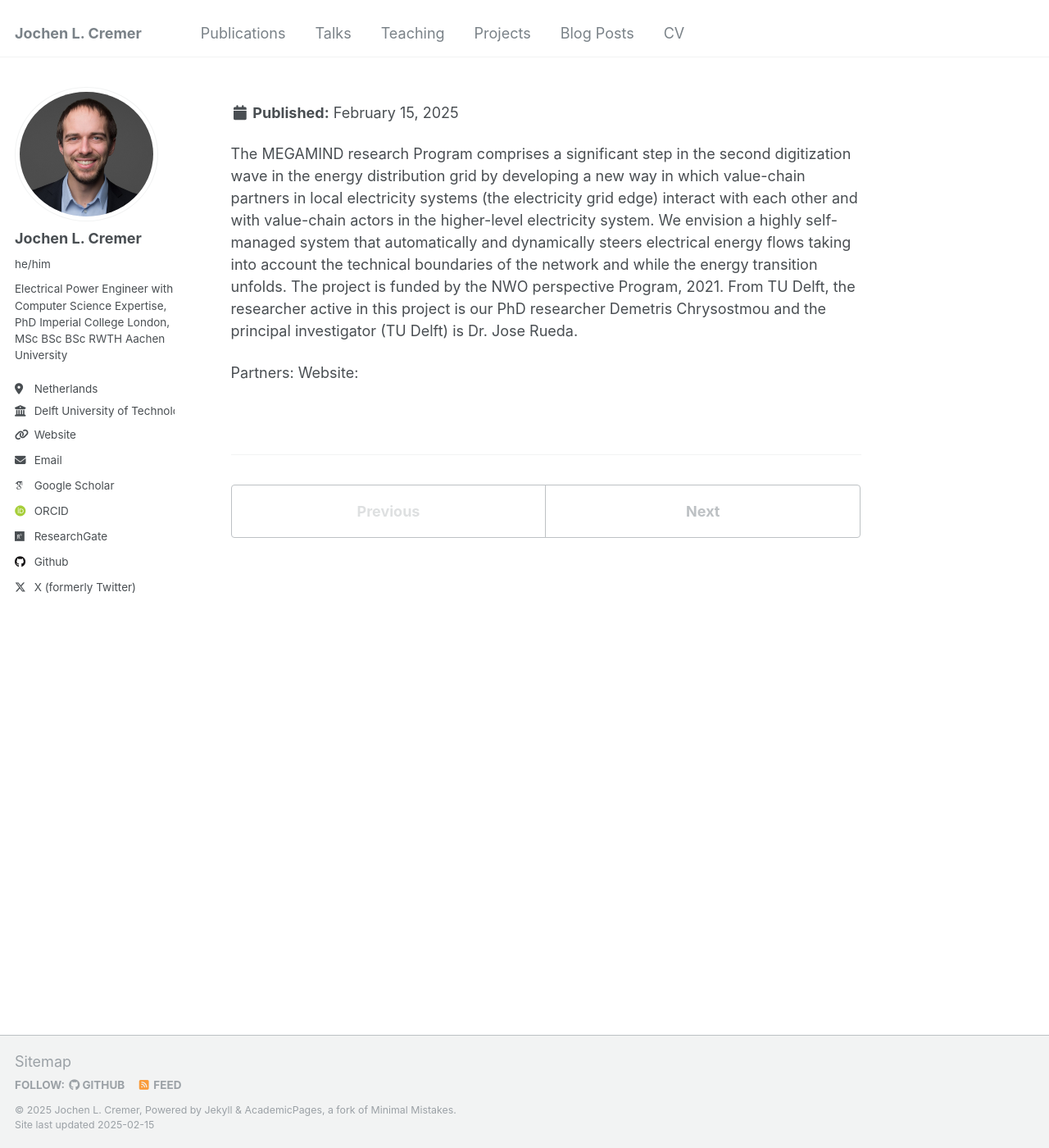
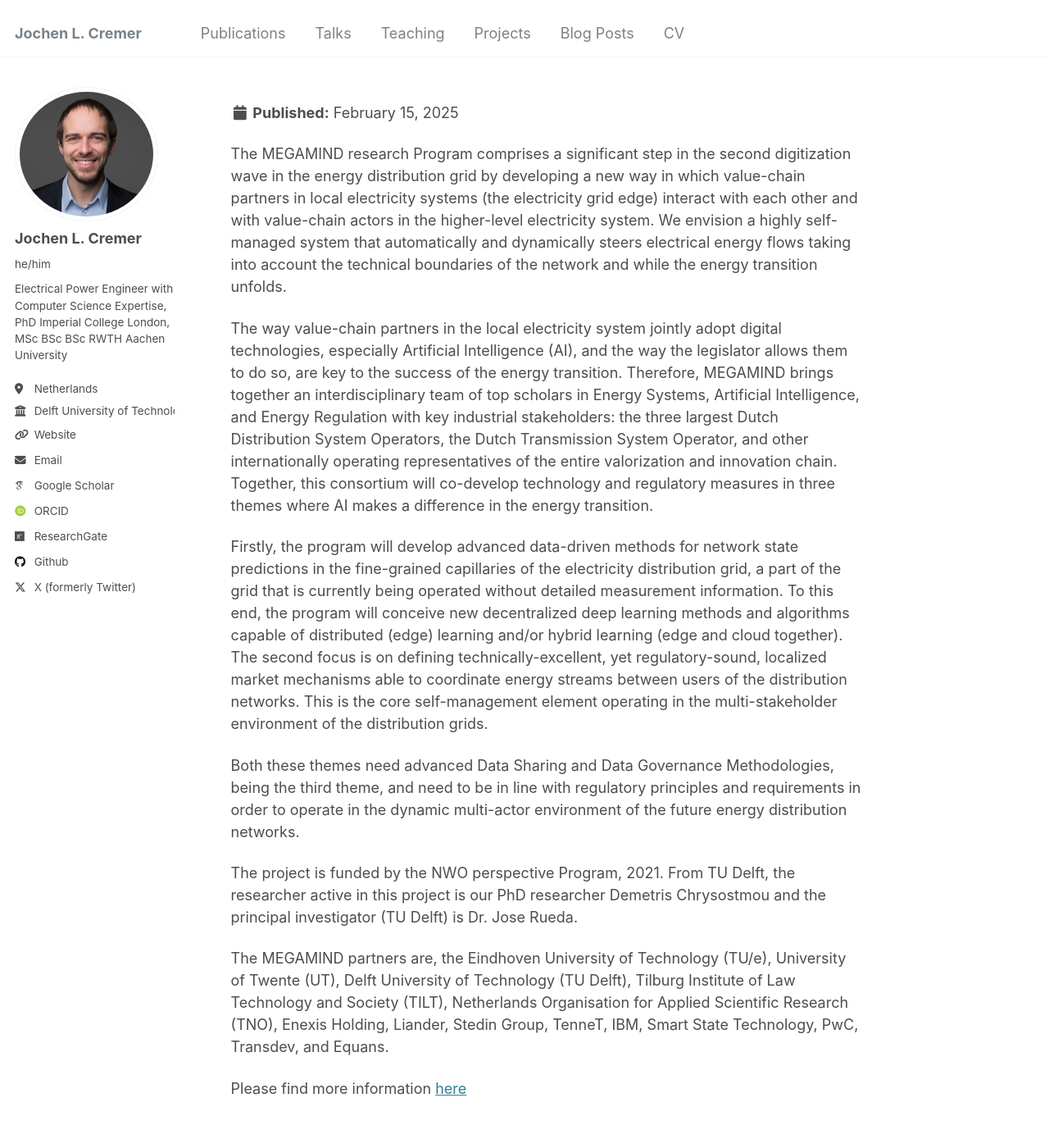
Before and after one commit to JochenC/JochenC.github.io, a Jekyll site: the page built from _projects/megamind.md, in a window 1280 px wide and 1400 px high. Shown: the whole window at 82% size. Built offline with Jekyll 4.4.1, drawn with Linux system fonts in a browser that asks for light colours; some web fonts are replaced.

Commit message:
Add files via upload

```diff
--- a/_projects/megamind.md
+++ b/_projects/megamind.md
@@ -1,10 +1,20 @@
 ---
 title: "MEGAMIND Measuring, Gathering, Mining and Integrating Data for Self-management in the Edge of the Electricity System"
-excerpt: "Network operators and market parties are looking for ways to prevent intelligently  overloading the network and to link supply and demand. The MEGAMIND programme brings together knowledge of energy systems, artificial intelligence and regulation to develop both the necessary technology and appropriate regulations. The researchers aim to develop models to predict when problems will arise. Then, they will have devices that consume energy interact directly with devices that produce energy to avoid these situations. <br/><img src='/images/megamind_logo.png' width="200">"
+excerpt: "[2021Network operators and market parties are looking for ways to prevent intelligently  overloading the network and to link supply and demand. The MEGAMIND programme brings together knowledge of energy systems, artificial intelligence and regulation to develop both the necessary technology and appropriate regulations. The researchers aim to develop models to predict when problems will arise. Then, they will have devices that consume energy interact directly with devices that produce energy to avoid these situations. <br/><img src='/images/megamind_logo.png' width="200">"
 collection: portfolio
 ---
 
-The MEGAMIND research Program comprises a significant step in the second digitization wave in the energy distribution grid by developing a new way in which value-chain partners in local electricity systems (the electricity grid edge) interact with each other and with value-chain actors in the higher-level electricity system. We envision a highly self-managed system that automatically and dynamically steers electrical energy flows taking into account the technical boundaries of the network and while the energy transition unfolds. The project is funded by the NWO perspective Program, 2021. From TU Delft, the researcher active in this project is our PhD researcher Demetris Chrysostmou and the principal investigator (TU Delft) is Dr. Jose Rueda.
+The MEGAMIND research Program comprises a significant step in the second digitization wave in the energy distribution grid by developing a new way in which value-chain partners in local electricity systems (the electricity grid edge) interact with each other and with value-chain actors in the higher-level electricity system. We envision a highly self-managed system that automatically and dynamically steers electrical energy flows taking into account the technical boundaries of the network and while the energy transition unfolds.
 
-Partners:
-Website:
+The way value-chain partners in the local electricity system jointly adopt digital technologies, especially Artificial Intelligence (AI), and the way the legislator allows them to do so, are key to the success of the energy transition. Therefore, MEGAMIND brings together an interdisciplinary team of top scholars in Energy Systems, Artificial Intelligence, and Energy Regulation with key industrial stakeholders: the three largest Dutch Distribution System Operators, the Dutch Transmission System Operator, and other internationally operating representatives of the entire valorization and innovation chain. Together, this consortium will co-develop technology and regulatory measures in three themes where AI makes a difference in the energy transition.
+
+Firstly, the program will develop advanced data-driven methods for network state predictions in the fine-grained capillaries of the electricity distribution grid, a part of the grid that is currently being operated without detailed measurement information. To this end, the program will conceive new decentralized deep learning methods and algorithms capable of distributed (edge) learning and/or hybrid learning (edge and cloud together). The second focus is on defining technically-excellent, yet regulatory-sound, localized market mechanisms able to coordinate energy streams between users of the distribution networks. This is the core self-management element operating in the multi-stakeholder environment of the distribution grids.
+
+Both these themes need advanced Data Sharing and Data Governance Methodologies, being the third theme, and need to be in line with regulatory principles and requirements in order to operate in the dynamic multi-actor environment of the future energy distribution networks.
+
+The project is funded by the NWO perspective Program, 2021. From TU Delft, the researcher active in this project is our PhD researcher Demetris Chrysostmou and the principal investigator (TU Delft) is Dr. Jose Rueda.
+
+
+The MEGAMIND partners are, the Eindhoven University of Technology (TU/e), University of Twente (UT), Delft University of Technology (TU Delft), Tilburg Institute of Law Technology and Society (TILT), Netherlands Organisation for Applied Scientific Research (TNO),  Enexis Holding, Liander, Stedin Group, TenneT, IBM, Smart State Technology, PwC, Transdev, and Equans.
+
+Please find more information [here](https://megamind.energy/)
```
